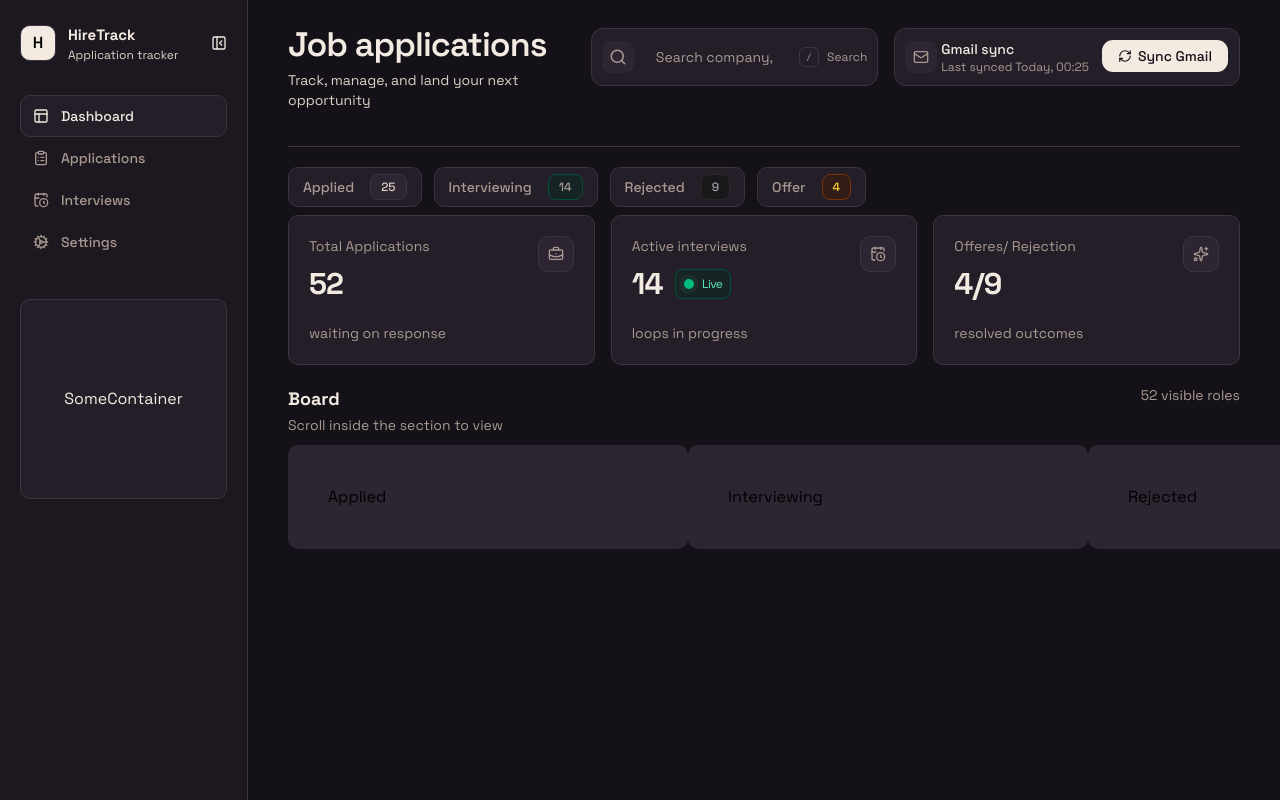
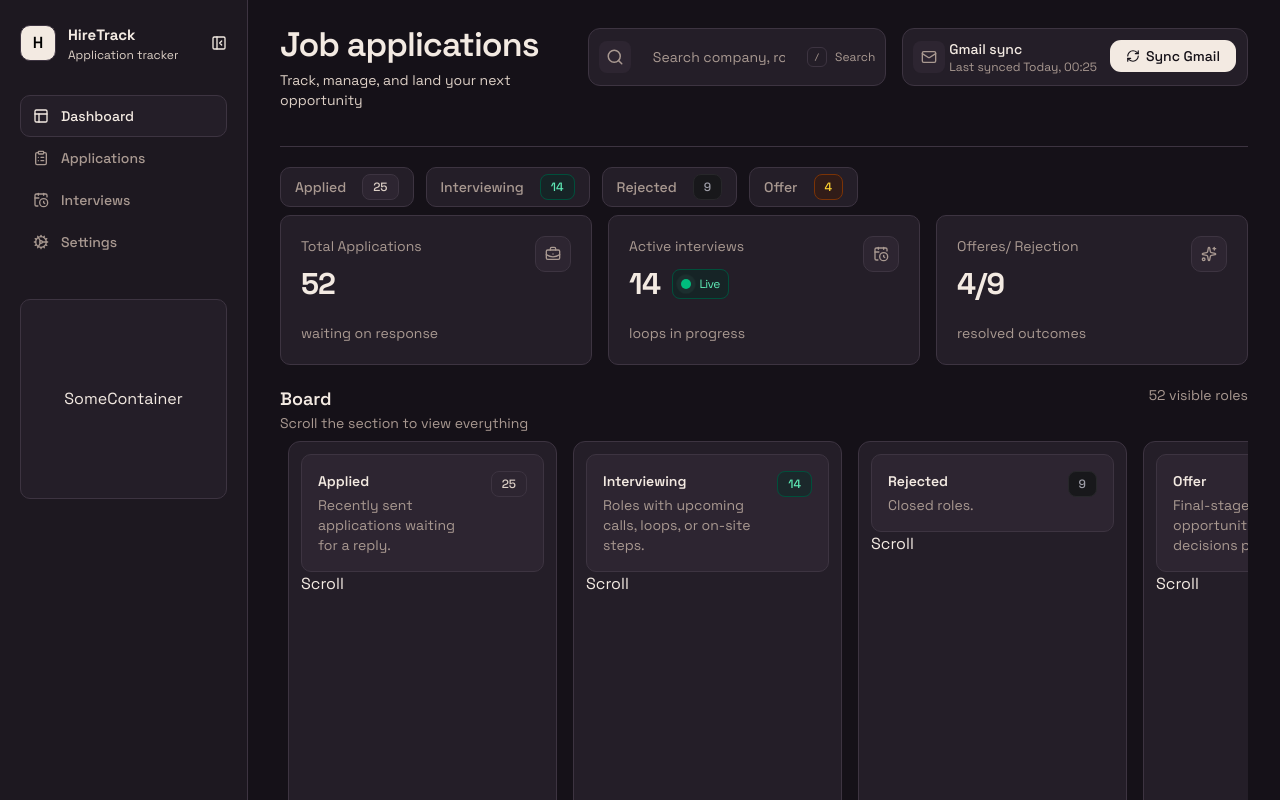
Before and after one commit to mundesamarth/HireTrack, a Next.js app: page / in a window 1280 px wide. Built offline with nearby package versions, Linux system fonts and the light colour scheme.

Commit message:
Kanban basic styling, working on scrollable section

```diff
--- /dev/null
+++ b/app/components/KanbanContent.tsx
@@ -0,0 +1,65 @@
+import { cn } from "@/lib/utils";
+import KanbanScrollSection from "./KanbanScrollableSection";
+
+export default function KanbanContent() {
+  const headingContent = [
+    {
+      label: "Applied",
+      number: "25",
+      badge: "border-border-strong bg-surface-muted text-foreground-2",
+      subHeading: "Recently sent applications waiting for a reply.",
+    },
+    {
+      label: "Interviewing",
+      number: "14",
+      badge: "border-emerald-900 bg-emerald-950/40 text-emerald-300",
+      subHeading: "Roles with upcoming calls, loops, or on-site steps.",
+    },
+    {
+      label: "Rejected",
+      number: "9",
+      badge: "border-zinc-800 bg-zinc-900 text-zinc-400",
+      subHeading: "Closed roles.",
+    },
+    {
+      label: "Offer",
+      number: "4",
+      badge: "border-amber-900 bg-amber-950/40 text-amber-300",
+      subHeading: "Final-stage opportunities with decisions pending.",
+    },
+  ];
+  return (
+    <div className=" min-h-0 grid lg:grid-cols-4 gap-3 px-2 mt-2 min-h-[480px] gap-4 lg:h-[calc(100vh-290px)] lg:min-w-[1140px]  pb-2">
+      {headingContent.map(({ label, number, badge, subHeading }) => (
+        <div
+          key={label}
+          className="bg-surface text-foreground-1 rounded-[12px] p-3 flex min-h-0 flex-col border border-border"
+        >
+          {/* Top heading Kanban */}
+          <div className="flex items-start justify-between gap-4 bg-surface-muted rounded-[10px] p-4 border border-border ">
+            <div>
+              <h2 className="text-sm font-semibold text-foreground-1">
+                {label}
+              </h2>
+              <p className="text-sm text-foreground-3 mt-[4px]">{subHeading}</p>
+            </div>
+            <div>
+              <p
+                className={cn(
+                  "inline-flex items-center rounded-[8px] border px-2.5 py-1 text-xs font-medium ",
+                  badge,
+                )}
+              >
+                {number}
+              </p>
+            </div>
+          </div>
+          {/* Scrollable content in Kanbon */}
+          <div>
+            <KanbanScrollSection/>
+          </div>
+        </div>
+      ))}
+    </div>
+  );
+}
--- /dev/null
+++ b/app/components/KanbanScrollableSection.tsx
@@ -0,0 +1,7 @@
+export default function KanbanScrollSection(){
+    return(
+        <div>
+            Scroll
+        </div>
+    )
+}
--- a/app/components/KanbanSection.tsx
+++ b/app/components/KanbanSection.tsx
@@ -1,89 +1,26 @@
-// 8. Kanban Board Design System
-
-// This is the main board section.
-
-// ### Layout
-// - Four columns:
-//   - Applied
-//   - Interviewing
-//   - Rejected
-//   - Offer
-// - Desktop:
-//   - 4-column lane grid
-//   - board min width: `1140px`
-//   - board height: `calc(100vh - 290px)`
-//   - min height: `480px`
-// - Narrow screens:
-//   - horizontal scroll enabled
-
-// ### Spacing
-// - Gap between lanes: `16px`
-// - Gap above board from metrics: `32px`
-
-// ### Lane Container
-// - Background: transparent to lightly muted depending on wrapper
-// - Internal header panel + card stack + dot pagination
-// - Radius follows `12px` surface family
-
-// ### Behavior
-// - Each lane has internal scroll-snap pagination
-// - No arrow-based pagination
-// - Dot pagination below card stack
-
-// ### Design Intent
-// - Operational board, not visual clutter
-// - Content should stay visible without making the page absurdly long
+import { cn } from "@/lib/utils";
+import KanbanContent from "./KanbanContent";
 
 export default function KanbanSection() {
-  const headingContent = [
-    {
-      label: "Applied",
-      number: "25",
-      badge: "border-border-strong bg-surface-muted text-foreground-2",
-    },
-    {
-      label: "Interviewing",
-      number: "14",
-      badge: "border-emerald-900 bg-emerald-950/40 text-emerald-300'",
-    },
-    {
-      label: "Rejected",
-      number: "9",
-      badge: "border-zinc-800 bg-zinc-900 text-zinc-400",
-    },
-    {
-      label: "Offer",
-      number: "4",
-      badge: "border-amber-900 bg-amber-950/40 text-amber-300",
-    },
-  ];
+
 
   return (
-    <div className="mt-5 mb-10">
+    <div className="mt-5 mb-4 ">
+      {/* Header section */}
       <div className="flex justify-between">
-        <div className="">
-          <h3 className="text-foreground-1 text-lg font-bold">Board</h3>
-          <span className="text-foreground-3 text-sm">
-            Scroll inside the section to view
-          </span>
+        <div>
+          <h3 className="text-foreground-1 text-lg font-semibold">Board</h3>
+          <p className="text-foreground-3 text-sm">
+            Scroll the section to view everything
+          </p>
         </div>
         <div>
           <p className="text-foreground-3 text-sm">52 visible roles</p>
         </div>
       </div>
-      <div className="mt-2  h-[calc(100vh-290px)] " >
-        <div className="flex justify-between ">
-            {
-                headingContent.map(({label, number,badge})=>(
-                    <div key={label} className="">
-
-                    <div  className=" flex w-[400px] bg-surface-muted rounded-[10px]  h-full py-10 px-10" >
-                        {label}
-                    </div>
-                    </div>
-                ))
-            }
-        </div>
+      {/* KanBan Section */}
+      <div className="lg:overflow-x-auto scrollbar">
+        <KanbanContent/>
       </div>
     </div>
   );
--- a/app/components/Sidebar.tsx
+++ b/app/components/Sidebar.tsx
@@ -26,7 +26,7 @@ export default function Sidebar() {
   return (
     <aside
       className={cn(
-        "min-h-screen bg-sidebar overflow-hidden transition-[width] duration-500 ease-in-out border-r border-border hidden sm:block",
+        "min-h-screen bg-sidebar overflow-hidden transition-[width] duration-500 ease-in-out border-r border-border hidden md:block",
         isCollapsed ? "w-[88px]" : "w-[248px]",
       )}
     >
--- a/app/components/TopmetricsSection.tsx
+++ b/app/components/TopmetricsSection.tsx
@@ -55,7 +55,7 @@ const filterArea = [
   {
     label: "Interviewing",
     number: "14",
-    badge: "border-emerald-900 bg-emerald-950/40 text-emerald-300'",
+    badge: "border-emerald-900 bg-emerald-950/40 text-emerald-300",
   },
   {
     label: "Rejected",
--- a/app/globals.css
+++ b/app/globals.css
@@ -132,3 +132,30 @@
   }
 
 }
+
+
+/* Scrollbar styling */
+@layer utilities {
+  .scrollbar {
+    scrollbar-width: thin;
+    scrollbar-color: #2a2a2a #0a0a0a;
+  }
+
+  .scrollbar::-webkit-scrollbar {
+    height: 8px;
+    width: 8px;
+  }
+
+  .scrollbar::-webkit-scrollbar-track {
+    background: #0a0a0a;
+  }
+
+  .scrollbar::-webkit-scrollbar-thumb {
+    background: #2a2a2a;
+    border-radius: 999px;
+  }
+
+  .scrollbar::-webkit-scrollbar-thumb:hover {
+    background: #3a3a3a;
+  }
+}
--- a/app/layout.tsx
+++ b/app/layout.tsx
@@ -31,8 +31,8 @@ export default function RootLayout({
         <div className="flex h-screen overflow-hidden">
           <Sidebar />
           <div className="flex-1 min-w-0">
-            <div className="h-full overflow-y-auto overflow-x-hidden">
-              <div className="mx-auto w-full px-10">{children}</div>
+            <div className="h-full overflow-y-auto overflow-x-hidden scrollbar">
+              <div className="mx-auto w-full px-8">{children}</div>
             </div>
           </div>
         </div>
```
